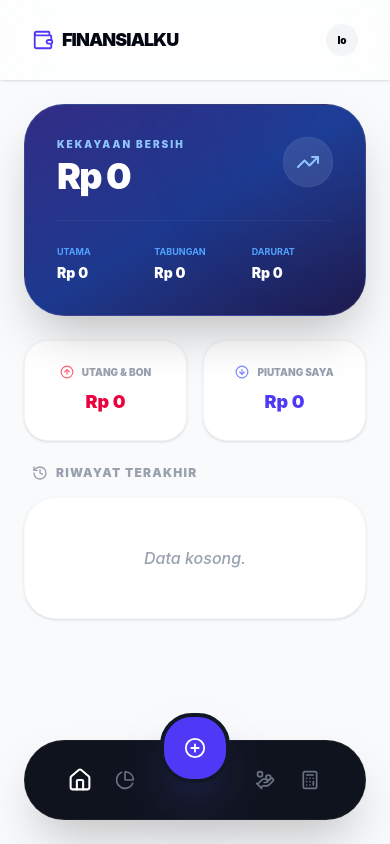
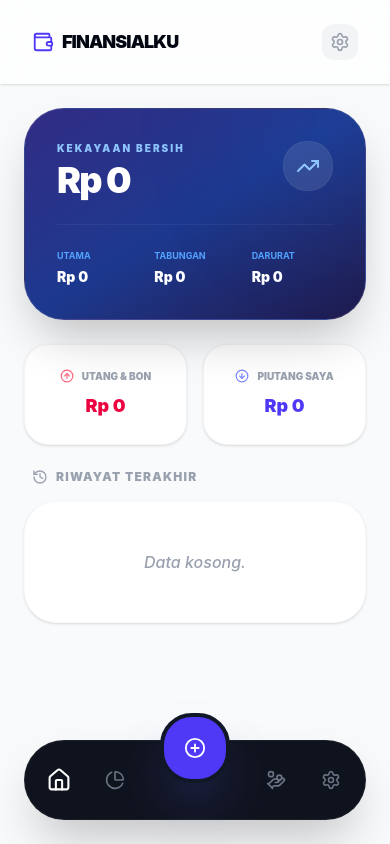
Before and after one commit to Aditiya62734/Finansialku, a React (Vite) app: page / in a window 390 px wide. Built offline with nearby package versions, Linux system fonts and the light colour scheme.

Commit message:
Perbaiki bag

```diff
--- a/src/App.jsx
+++ b/src/App.jsx
@@ -131,7 +131,6 @@ export default function App() {
       if (localTrans) setTransactions(JSON.parse(localTrans));
       if (localDebts) setDebts(JSON.parse(localDebts));
       if (localSettings) {
-        // Logika Pengaman: Gabungkan data lama dengan struktur baru agar tidak crash
         const saved = JSON.parse(localSettings);
         setSettingsApp({
           ...defaultSettings,
@@ -185,9 +184,9 @@ export default function App() {
       const amount = Number(t.amount);
       if (t.type === 'income') {
         if (t.autoAllocate) {
-          result.Utama += amount * (Number(settings.allocations.kebutuhan) / 100);
-          result.Tabungan += amount * (Number(settings.allocations.tabungan) / 100);
-          result.Darurat += amount * (Number(settings.allocations.darurat) / 100);
+          result.Utama += amount * (Number(settings?.allocations?.kebutuhan || 50) / 100);
+          result.Tabungan += amount * (Number(settings?.allocations?.tabungan || 30) / 100);
+          result.Darurat += amount * (Number(settings?.allocations?.darurat || 20) / 100);
         } else {
           if (result[t.destWallet] !== undefined) result[t.destWallet] += amount;
         }
@@ -216,11 +215,9 @@ export default function App() {
     const diff = curr.getDate() - day + (day === 0 ? -6 : 1);
     const mondayDate = new Date(curr.setDate(diff));
     const monday = mondayDate.toISOString().split('T')[0];
-
     const sundayDate = new Date(mondayDate);
     sundayDate.setDate(mondayDate.getDate() + 6);
     const sunday = sundayDate.toISOString().split('T')[0];
-
     return { monday, sunday };
   }, []);
 
@@ -424,11 +421,11 @@ export default function App() {
       </div>
 
       <div className="grid grid-cols-2 gap-4">
-        <div className="bg-white p-6 rounded-3xl border border-gray-100 shadow-sm transition-transform active:scale-95 text-center">
+        <div className="bg-white p-6 rounded-3xl border border-gray-100 shadow-sm transition-transform active:scale-95 text-center" onClick={() => setActiveTab('debts')}>
            <p className="text-[10px] font-black text-gray-400 uppercase mb-2 flex items-center gap-2 justify-center"><ArrowUpCircle size={14} className="text-rose-400"/> Utang & Bon</p>
            <p className="text-lg font-black text-rose-600">{formatRupiah(debts.filter(d => d.type === 'debt' && d.status === 'active').reduce((a,c) => a + c.amount, 0))}</p>
         </div>
-        <div className="bg-white p-6 rounded-3xl border border-gray-100 shadow-sm transition-transform active:scale-95 text-center">
+        <div className="bg-white p-6 rounded-3xl border border-gray-100 shadow-sm transition-transform active:scale-95 text-center" onClick={() => setActiveTab('debts')}>
            <p className="text-[10px] font-black text-gray-400 uppercase mb-2 flex items-center gap-2 justify-center"><ArrowDownCircle size={14} className="text-indigo-400"/> Piutang Saya</p>
            <p className="text-lg font-black text-indigo-600">{formatRupiah(debts.filter(d => d.type === 'receivable' && d.status === 'active').reduce((a,c) => a + c.amount, 0))}</p>
         </div>
@@ -807,7 +804,7 @@ export default function App() {
         </section>
 
         {showNotification && (
-          <div className="p-4 bg-gray-900 text-white rounded-[2rem] text-center font-black text-[10px] uppercase tracking-widest animate-pulse">OK!</div>
+          <div className="p-4 bg-gray-900 text-white rounded-[2rem] text-center font-black text-[10px] uppercase tracking-widest animate-pulse">Berhasil!</div>
         )}
 
         <button onClick={handleSaveSettings} className="w-full py-5 bg-indigo-600 text-white rounded-[2rem] font-black text-xs tracking-[0.2em] shadow-xl shadow-indigo-100 active:scale-95 transition-all uppercase">
@@ -839,7 +836,9 @@ export default function App() {
             <div className="flex items-center gap-2 text-lg font-black text-gray-950 tracking-tighter uppercase">
               <Wallet size={22} className="text-indigo-600" /> FINANSIALKU
             </div>
-            <div className="w-8 h-8 bg-gray-100 rounded-full flex items-center justify-center text-[10px] font-black">{user?.uid?.substring(0,2) || 'AD'}</div>
+            <button onClick={() => setActiveTab('pengaturan')} className="p-2 bg-gray-100 rounded-xl text-gray-400 active:bg-gray-200">
+               <Settings size={20} />
+            </button>
           </div>
         </header>
         <main className="max-w-6xl mx-auto p-6 md:p-12">
@@ -852,12 +851,12 @@ export default function App() {
         </main>
       </div>
 
-      <nav className="lg:hidden fixed bottom-6 left-6 right-6 h-20 bg-gray-950/95 backdrop-blur-2xl rounded-[2.5rem] px-8 flex justify-around items-center z-30 shadow-2xl border border-white/5">
+      <nav className="lg:hidden fixed bottom-6 left-6 right-6 h-20 bg-gray-950/95 backdrop-blur-2xl rounded-[2.5rem] px-6 flex justify-between items-center z-30 shadow-2xl border border-white/5">
         <NavItem icon={<Home />} isActive={activeTab === 'dashboard'} onClick={() => setActiveTab('dashboard')} />
         <NavItem icon={<PieChartIcon />} isActive={activeTab === 'laporan'} onClick={() => setActiveTab('laporan')} />
         <button onClick={() => setActiveTab('input')} className="bg-indigo-600 text-white p-5 rounded-[2rem] shadow-2xl shadow-indigo-500/30 transform -translate-y-8 hover:scale-110 active:scale-90 transition-all border-4 border-gray-900"><PlusCircle size={22} /></button>
         <NavItem icon={<HandCoins />} isActive={activeTab === 'debts'} onClick={() => setActiveTab('debts')} />
-        <NavItem icon={<CalcIcon />} isActive={activeTab === 'kalkulator'} onClick={() => setActiveTab('kalkulator')} />
+        <NavItem icon={<Settings />} isActive={activeTab === 'pengaturan'} onClick={() => setActiveTab('pengaturan')} />
       </nav>
     </div>
   );
```
